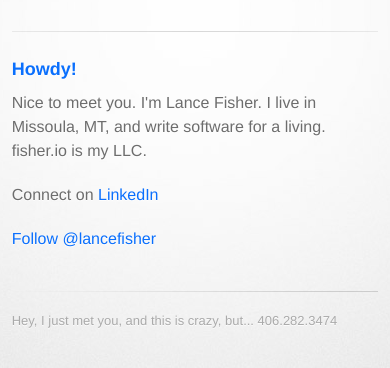
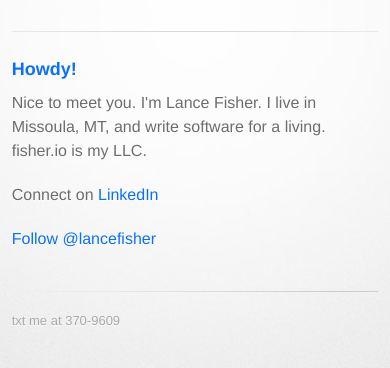
Before and after one commit to lancefisher/lancefisher.github.com, a plain HTML site: page index.html in a window 390 px wide. Shown: the part 102-470 px from the top of the page. Drawn offline with Linux system fonts and the light colour scheme; a web font is replaced by a local one.

Commit message:
Change footer phone number

```diff
--- a/index.html
+++ b/index.html
@@ -45,7 +45,7 @@
         <footer>
 
 <p>
-            Hey, I just met you, and this is crazy, but... 406.282.3474
+            txt me at 370-9609
 
 </p>
 
```
